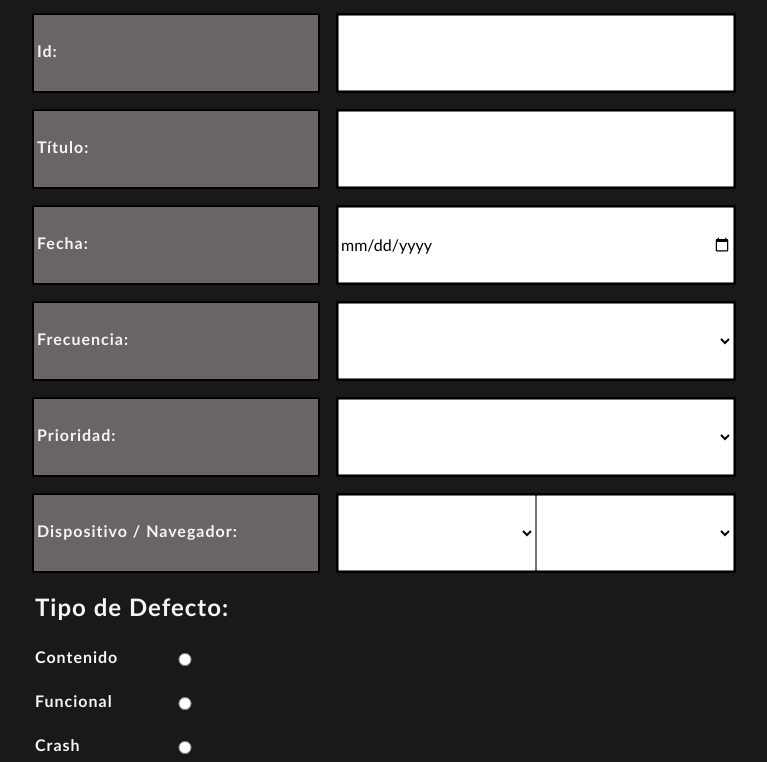
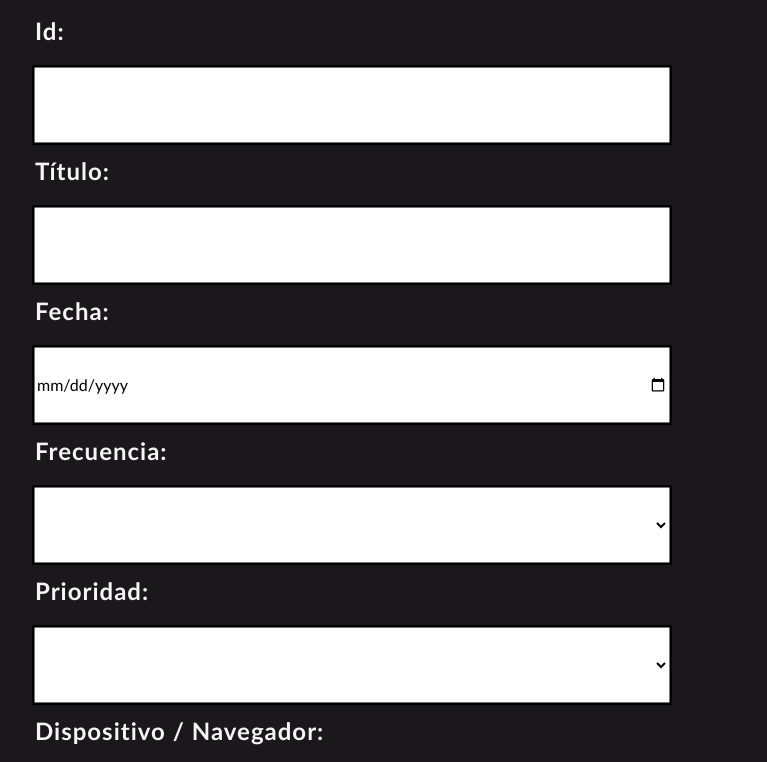
Before and after one commit to MaxiBarbo/Bug-Reporter, a website: page data/index.html in a window 1280 px wide. Shown: the part 147-909 px from the top of the page, without its empty margins (0-767 px from the left). Drawn offline with nearby package versions, Linux system fonts and the light colour scheme.

Commit message:
new design

```diff
--- a/data/index.html
+++ b/data/index.html
@@ -17,8 +17,8 @@
     </header>
     <form id="myForm">
 
-    <div class="block">
-        <div class="back">
+    <div class="block1">
+        <div class="label1">
             <label for="name">Id:</label>
         </div>
         <did class="data1">
@@ -26,8 +26,8 @@
         </did>
     </div>
 
-    <div class="block">
-        <div class="back">
+    <div class="block1">
+        <div class="label1">
             <label id="labelTitulo" for="titulo">Título:</label>
         </div>
         <did class="data1">
@@ -35,8 +35,8 @@
         </did>
     </div>
 
-    <div class="block">
-        <div class="back">
+    <div class="block1">
+        <div class="label1">
             <label id="labelFecha" for="fecha">Fecha:</label>
         </div>
         <did class="data1">
@@ -60,8 +60,8 @@
         </did>
     </div> -->
 
-    <div class="block">
-        <div class="back">
+    <div class="block1">
+        <div class="label1">
             <label id="labelFrecuencia" for="frecuencia">Frecuencia:</label>
         </div>
         <did class="data1">
@@ -74,8 +74,8 @@
         </did>
     </div>
 
-    <div class="block">
-        <div class="back">
+    <div class="block1">
+        <div class="label1">
             <label id="labelPrioridad" for="prioridad">Prioridad:</label>
         </div>
         <did class="data1">
@@ -88,8 +88,8 @@
         </did>
     </div>
 
-    <div class="block">
-        <div class="back">
+    <div class="block1">
+        <div class="label1">
             <label id="labelDispositivo" for="dispositivo">Dispositivo / Navegador:</label>
         </div>
         <did class="data1">
@@ -113,19 +113,19 @@
     <div class="checks1">
         <label id="labelDefecto" class="label1">Tipo de Defecto:</label>
         <div class="radioGroup">
-            <div class="checkLabel">
-                <label>Contenido</label>
-                <label >Funcional</label>
-                <label >Crash</label>
-                <label >Performance</label>
-                <label >Visual</label>
-            </div>
             <div class="checkRadio">
                 <input class="marginleft" type="radio" name="defecto" value="Contenido">
                 <input class="marginleft" type="radio" name="defecto" value="Funcional">
                 <input class="marginleft" type="radio" name="defecto" value="Crash">
                 <input class="marginleft" type="radio" name="defecto" value="Performance">
                 <input class="marginleft" type="radio" name="defecto" value="Visual">
+            </div>
+            <div class="checkLabel marginleft">
+                <label>Contenido</label>
+                <label >Funcional</label>
+                <label >Crash</label>
+                <label >Performance</label>
+                <label >Visual</label>
             </div>
         </div>
     </div>
--- a/data/style.css
+++ b/data/style.css
@@ -15,7 +15,6 @@ header{
     height: 7rem;
     width: 40rem;
     margin-bottom: 1rem;
-
 }
 
 h1{
@@ -23,7 +22,6 @@ h1{
     margin-bottom: 1rem;
     width: 25rem;
 }
-
 .back{
     width: 18rem;
     height: 5rem;
@@ -33,10 +31,14 @@ h1{
     border: 2px solid black;
 
 }
+.block1{
+    display: flex;
+    flex-direction: column;
+}
 
 .data1{
     display: flex;
-    width: 25rem;
+    width: 40rem;
     height: 5rem;
     border: 2px solid black
 }
@@ -50,7 +52,7 @@ h1{
 div{
     display: flex;
     flex-direction: row;
-    gap: 1rem;
+    gap: 0.5rem;
     margin-bottom: 0.5rem;
 }
 
@@ -62,7 +64,6 @@ div{
 }
 
 label{
-    margin-bottom: 4px;
     font-weight: bold;
     color: whitesmoke;
     letter-spacing: 1px;
@@ -110,9 +111,8 @@ textarea{
 .marginleft{
     margin-left: -20rem;
 }
-.checkGroup1{
-    flex-direction: row;
-}
+
+
 
 @media only screen and (max-width: 375px) {
     body{
```
